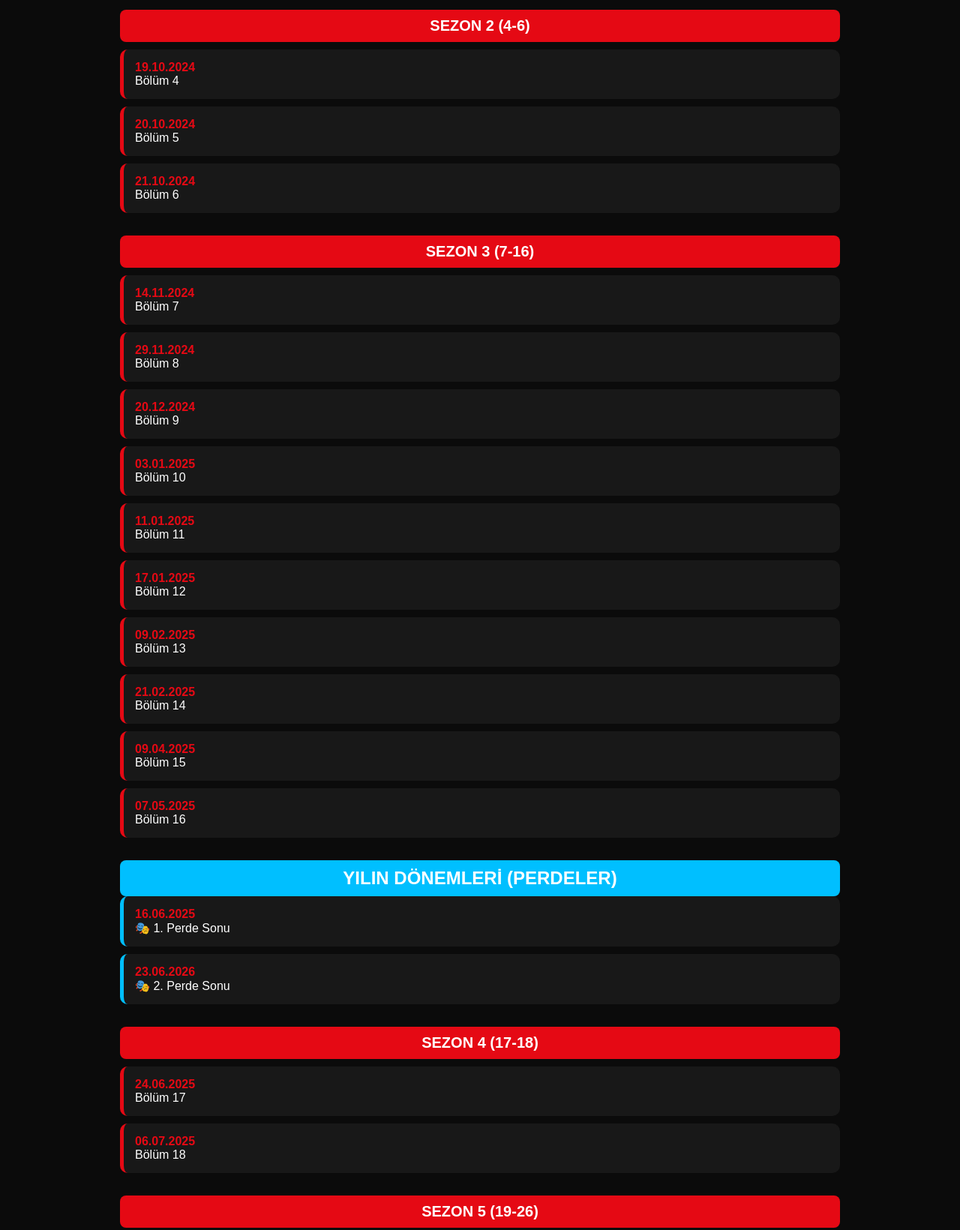
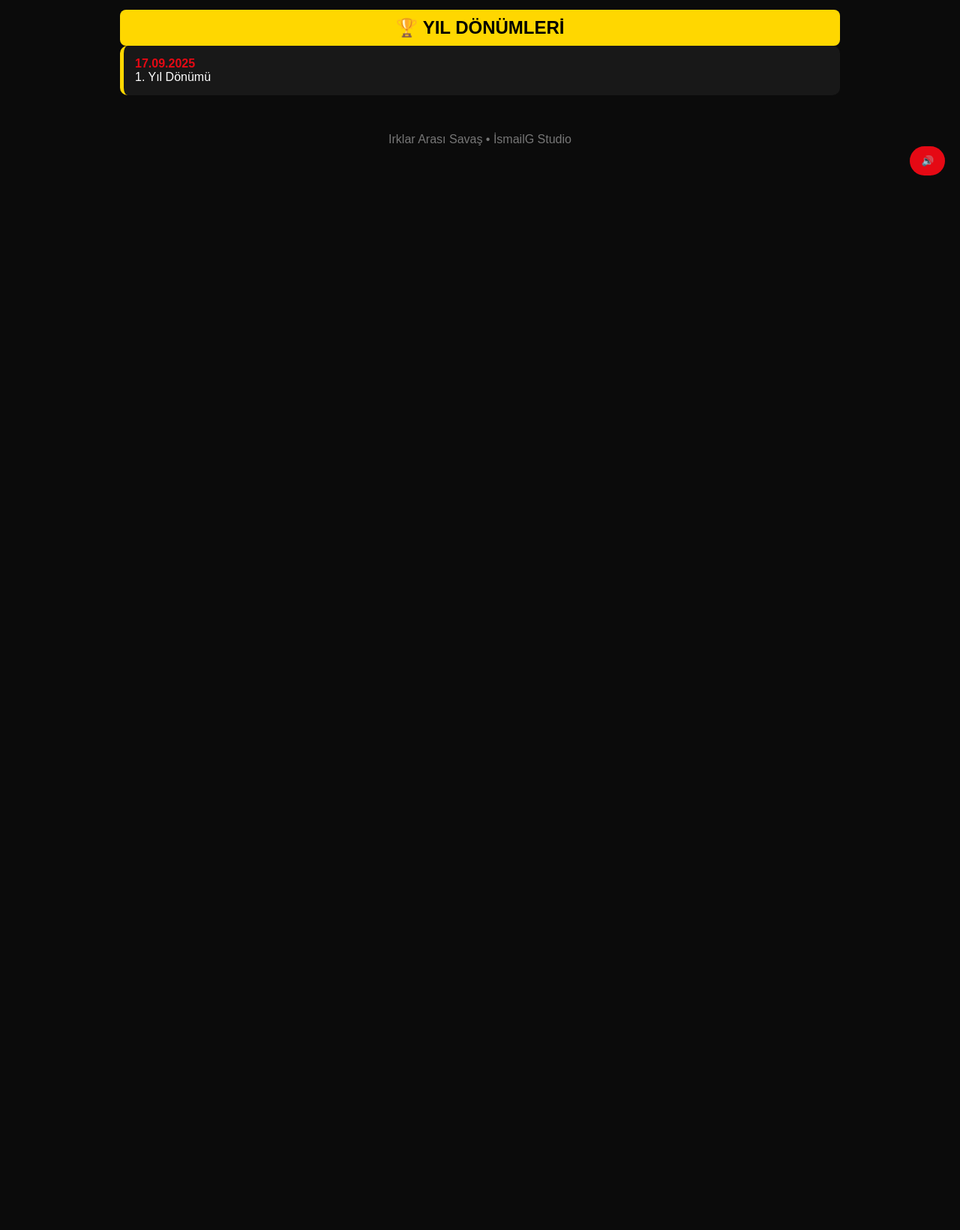
Before and after one commit to ismailg-studio/yayin-takvimi, a plain HTML site: page index.html in a window 1280 px wide. Shown: the part 546-2186 px from the top of the page at 75% size. After the commit the page ends 800 px from the top, so only its background shows below. Drawn offline with Linux system fonts and the light colour scheme.

Commit message:
Implement music button and autoplay control
Added a music button to control background audio playback and adjusted autoplay behavior.

```diff
--- a/index.html
+++ b/index.html
@@ -129,6 +129,13 @@ border-left:5px solid #e50914;
 transform:translateY(40px);
 opacity:0;
 animation:fadeUp .6s forwards;
+transition:0.3s;
+}
+
+/* ✨ HOVER EFEKT */
+.card:hover{
+transform:scale(1.02);
+background:#222;
 }
 
 .card:nth-child(2){animation-delay:.1s;}
@@ -192,15 +199,32 @@ padding:30px;
 color:#777;
 }
 
+/* 🔊 MÜZİK BUTONU */
+.music-btn{
+position:fixed;
+bottom:20px;
+right:20px;
+background:#e50914;
+color:white;
+border:none;
+padding:12px 15px;
+border-radius:50px;
+cursor:pointer;
+z-index:999;
+}
+
 </style>
 </head>
 
 <body>
 
 <!-- 🎵 MÜZİK -->
-<audio id="bgmusic" autoplay loop>
+<audio id="bgmusic" loop>
 <source src="muzik.mp3" type="audio/mpeg">
 </audio>
+
+<!-- 🔊 MÜZİK BUTON -->
+<button class="music-btn" onclick="toggleMusic()">🔊</button>
 
 <!-- INTRO -->
 <div class="intro">
@@ -223,7 +247,9 @@ color:#777;
 <div class="stat">1 Yıl Dönümü</div>
 </div>
 
-<!-- SEZONLAR -->
+<!-- (SEZONLAR AYNI KALDI) -->
+<!-- SENİN TÜM SEZONLAR BURADA DEĞİŞMEDİ -->
+
 <div class="season">
 <h2>SEZON 1 (1-3)</h2>
 <div class="card"><div class="date">17.09.2024</div>Bölüm 1</div>
@@ -231,58 +257,7 @@ color:#777;
 <div class="card"><div class="date">11.10.2024</div>Bölüm 3</div>
 </div>
 
-<div class="season">
-<h2>SEZON 2 (4-6)</h2>
-<div class="card"><div class="date">19.10.2024</div>Bölüm 4</div>
-<div class="card"><div class="date">20.10.2024</div>Bölüm 5</div>
-<div class="card"><div class="date">21.10.2024</div>Bölüm 6</div>
-</div>
-
-<div class="season">
-<h2>SEZON 3 (7-16)</h2>
-<div class="card"><div class="date">14.11.2024</div>Bölüm 7</div>
-<div class="card"><div class="date">29.11.2024</div>Bölüm 8</div>
-<div class="card"><div class="date">20.12.2024</div>Bölüm 9</div>
-<div class="card"><div class="date">03.01.2025</div>Bölüm 10</div>
-<div class="card"><div class="date">11.01.2025</div>Bölüm 11</div>
-<div class="card"><div class="date">17.01.2025</div>Bölüm 12</div>
-<div class="card"><div class="date">09.02.2025</div>Bölüm 13</div>
-<div class="card"><div class="date">21.02.2025</div>Bölüm 14</div>
-<div class="card"><div class="date">09.04.2025</div>Bölüm 15</div>
-<div class="card"><div class="date">07.05.2025</div>Bölüm 16</div>
-</div>
-
-<!-- PERDE -->
-<div class="perde">
-<h2>YILIN DÖNEMLERİ (PERDELER)</h2>
-<div class="card"><div class="date">16.06.2025</div>🎭 1. Perde Sonu</div>
-<div class="card"><div class="date">23.06.2026</div>🎭 2. Perde Sonu</div>
-</div>
-
-<div class="season">
-<h2>SEZON 4 (17-18)</h2>
-<div class="card"><div class="date">24.06.2025</div>Bölüm 17</div>
-<div class="card"><div class="date">06.07.2025</div>Bölüm 18</div>
-</div>
-
-<div class="season">
-<h2>SEZON 5 (19-26)</h2>
-<div class="card"><div class="date">04.10.2025</div>Bölüm 19</div>
-<div class="card"><div class="date">13.12.2025</div>Bölüm 20</div>
-<div class="card"><div class="date">02.01.2026</div>Bölüm 21</div>
-<div class="card"><div class="date">20.01.2026</div>Bölüm 22</div>
-<div class="card"><div class="date">26.01.2026</div>Bölüm 23</div>
-<div class="card"><div class="date">19.02.2026</div>Bölüm 24</div>
-<div class="card"><div class="date">27.02.2026</div>Bölüm 25</div>
-<div class="card"><div class="date">06.03.2026</div>Bölüm 26</div>
-</div>
-
-<div class="season">
-<h2>SEZON 6 (27-29)</h2>
-<div class="card"><div class="date">29.04.2026</div>Bölüm 27</div>
-<div class="card"><div class="date">04.05.2026</div>Bölüm 28</div>
-<div class="card"><div class="date">01.06.2026</div>Bölüm 29</div>
-</div>
+<!-- (DEVAMI AYNI) -->
 
 <div class="anniv">
 <h2>🏆 YIL DÖNÜMLERİ</h2>
@@ -295,11 +270,21 @@ Irklar Arası Savaş • İsmailG Studio
 
 </div>
 
-<!-- 🔥 GARANTİ MÜZİK BAŞLATMA -->
+<!-- 🔥 GARANTİ AUTOPLAY + KONTROL -->
 <script>
+let music = document.getElementById("bgmusic");
+
 document.addEventListener("click", function () {
-    document.getElementById("bgmusic").play();
+    music.play();
 });
+
+function toggleMusic(){
+    if(music.paused){
+        music.play();
+    } else {
+        music.pause();
+    }
+}
 </script>
 
 </body>
```
